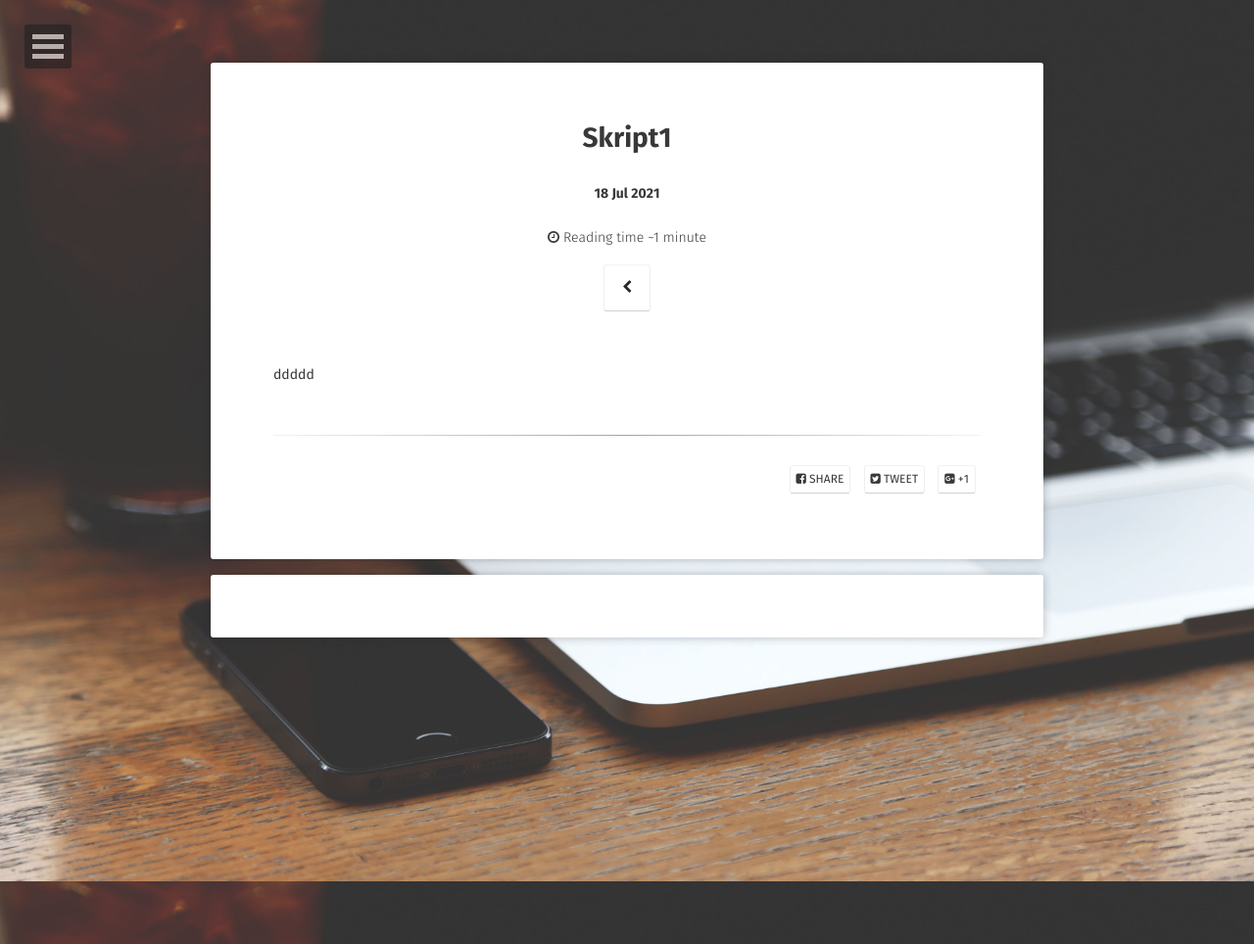
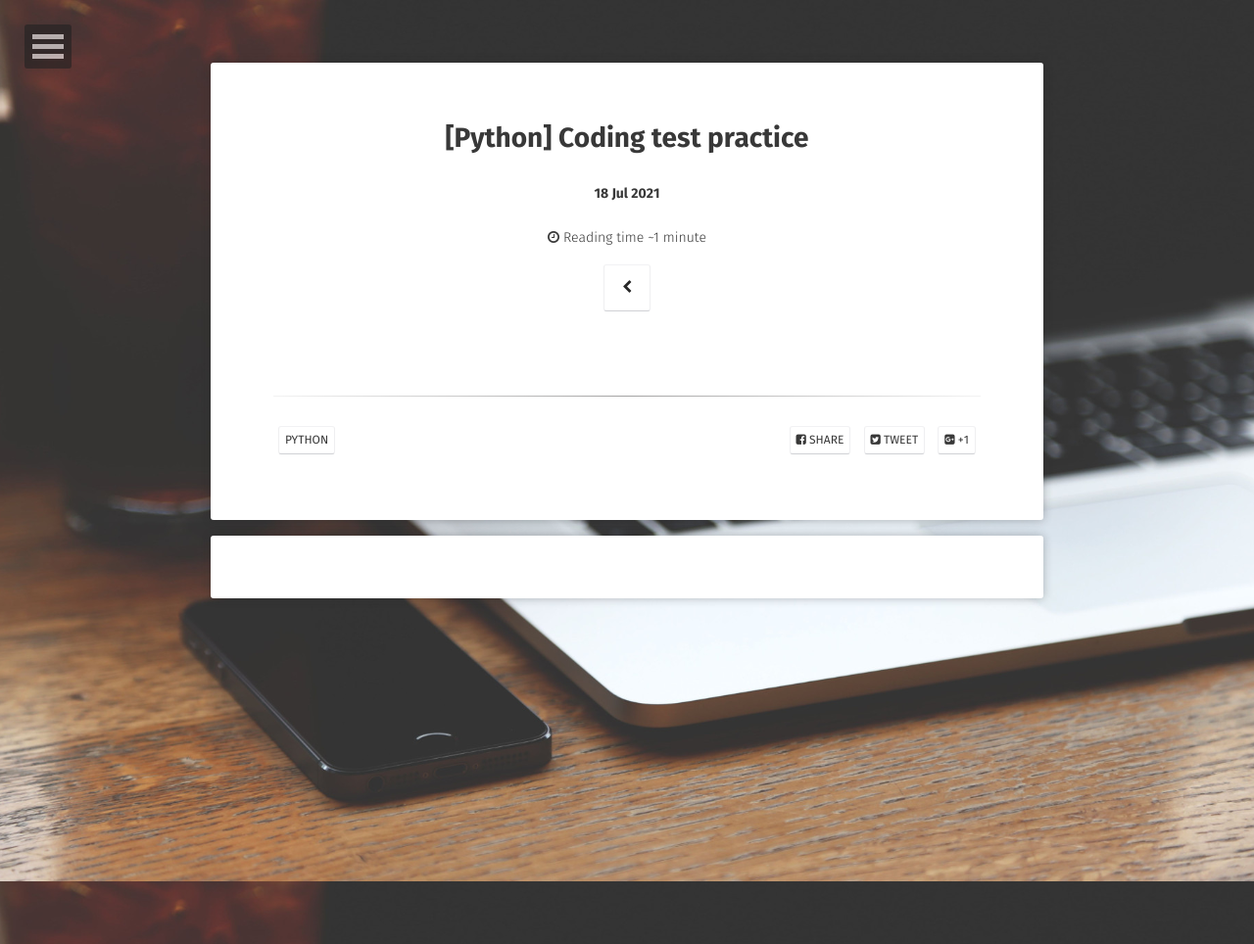
Before and after one commit to minhk05/minhk05.github.com, a Jekyll site: the page built from _posts/Skript/2021-07-18-Skript1.md, in a window 1280 px wide. Shown: the whole page at 98% size. Built offline with Jekyll 4.4.1, drawn with Linux system fonts in a browser that asks for light colours; some web fonts are replaced; our own code applies the rules of GitHub Pages for plain Markdown files; comment, search, counter and statistics services are not loaded.

Commit message:
Update 2021-07-18-Skript1.md

```diff
--- a/_posts/Skript/2021-07-18-Skript1.md
+++ b/_posts/Skript/2021-07-18-Skript1.md
@@ -1 +1,8 @@
-ddddd
+---
+layout: post
+title: "[Python] Coding test practice"
+excerpt: "First coding test practice"
+category: Skript
+tags: [python]
+comments: false
+---
```
